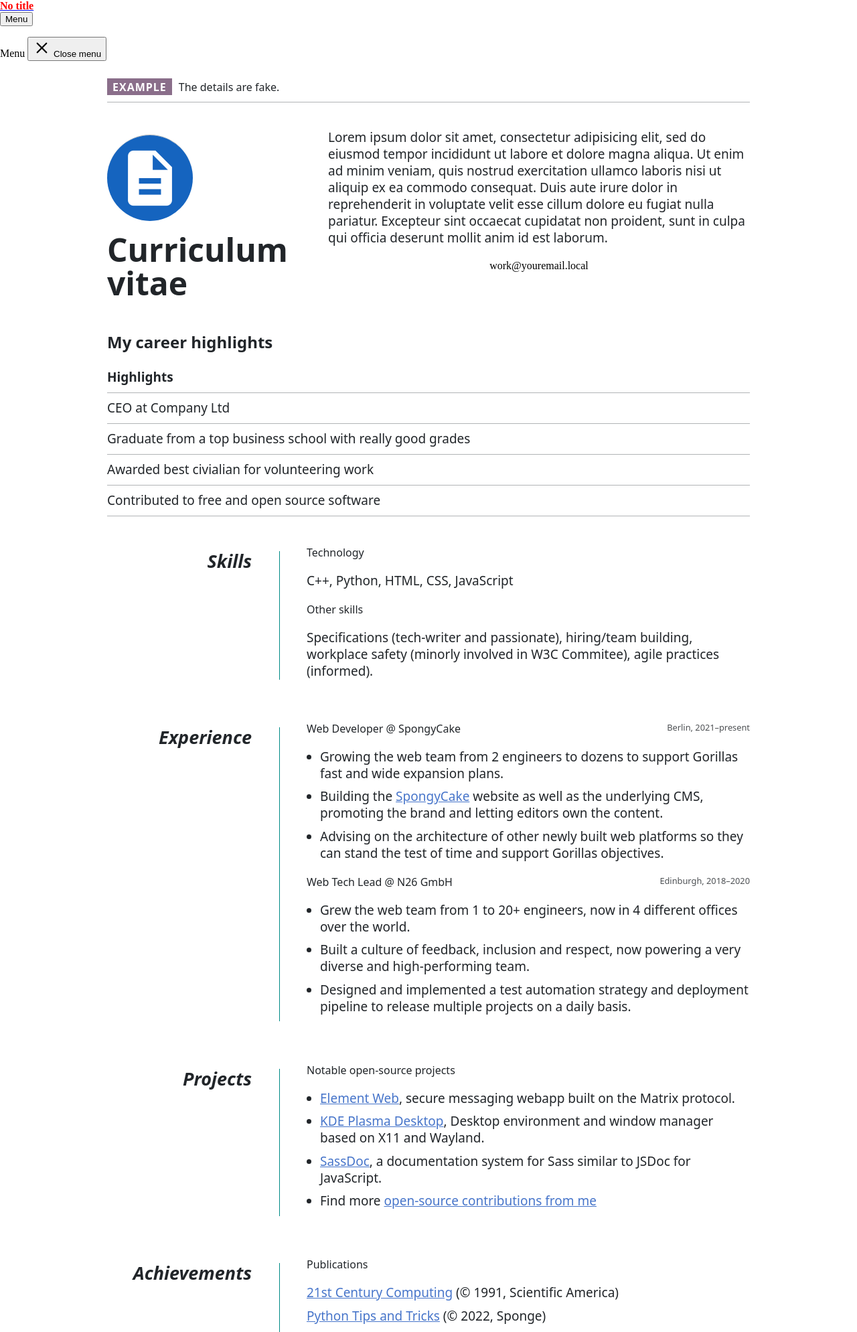
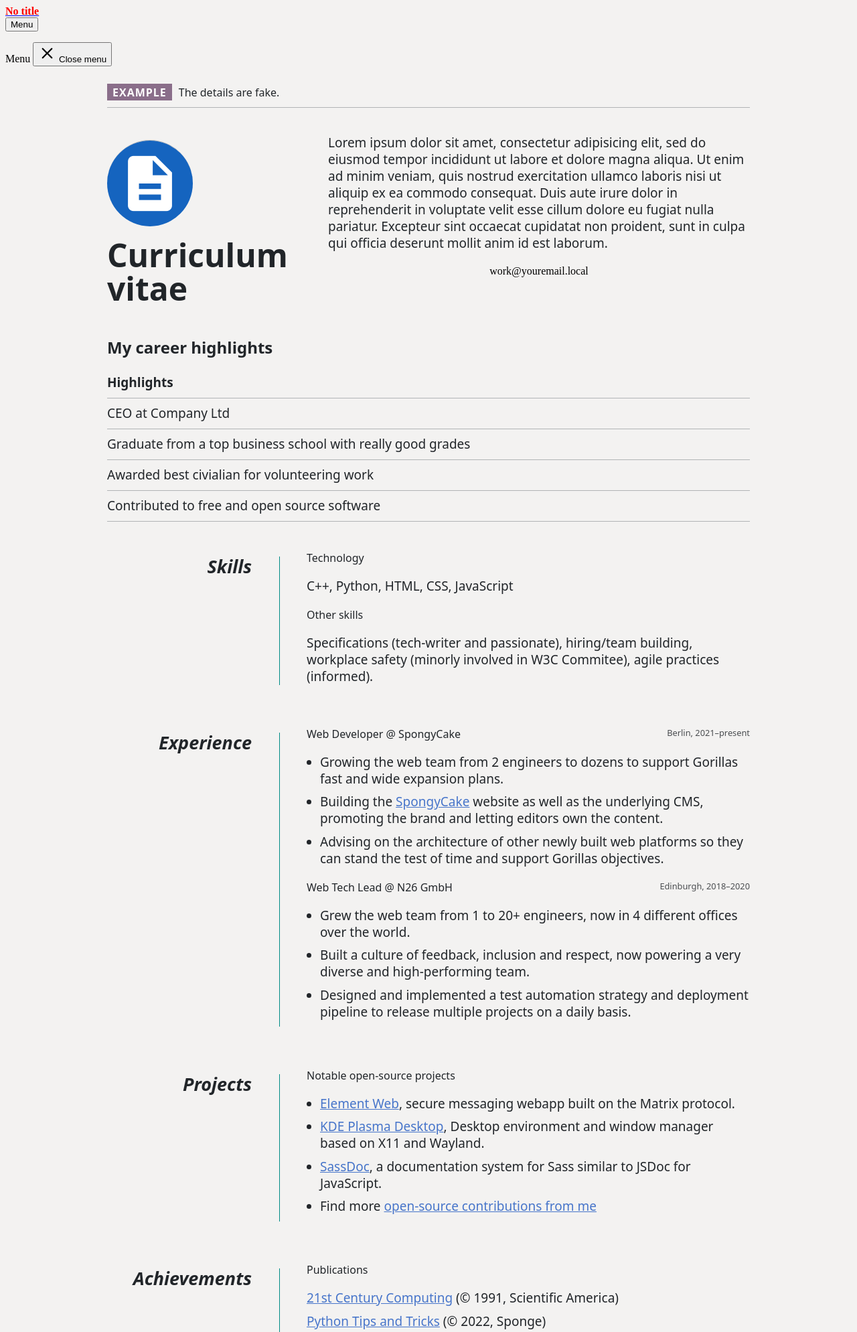
Before and after one commit to CameronNicolson/django-blog-improved, a Django app: template blog_improved/templates/blog_improved/pages/cv.html in a window 1280 px wide. Shown: the top 1989 px of the page at 67% size. Run offline with Django 3.2, Linux system fonts and the light colour scheme; the template is opened without the code that fills it, so the values that code supplies are empty; parts of the project's set-up code (start-up, migrations or seed data) failed here and were passed over.

Commit message:
html body element incorporates blog__body in blog.css

```diff
--- a/blog_improved/templates/blog_improved/base.html
+++ b/blog_improved/templates/blog_improved/base.html
@@ -23,7 +23,7 @@
       <meta name="viewport" content="width=device-width, initial-scale=1" />
 
     </head>
-    <body class="govuk-template__body">
+    <body class="blog__body">
   <script>
     // @license magnet:?xt=urn:btih:d3d9a9a6595521f9666a5e94cc830dab83b65699&dn=expat.txt The MIT License
     document.body.className = ((document.body.className) ? document.body.className + ' js-enabled' : 'js-enabled');
@@ -36,7 +36,8 @@
     {% block content %}
         <!-- Content Goes here -->
     {% endblock content %}
-      <!-- Break spacing -->
+
+      <!-- Add space at bottom -->
     <div class="govuk-width-container">
       <div class="govuk-grid-row">
         <div class="govuk-grid-column-full">
```
